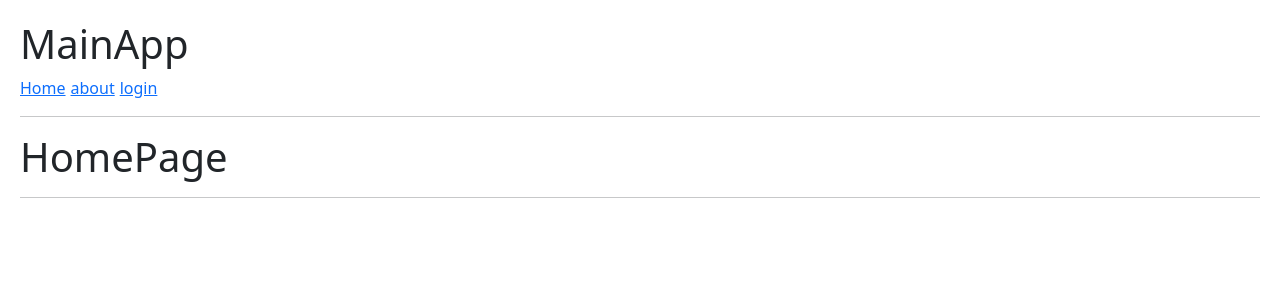
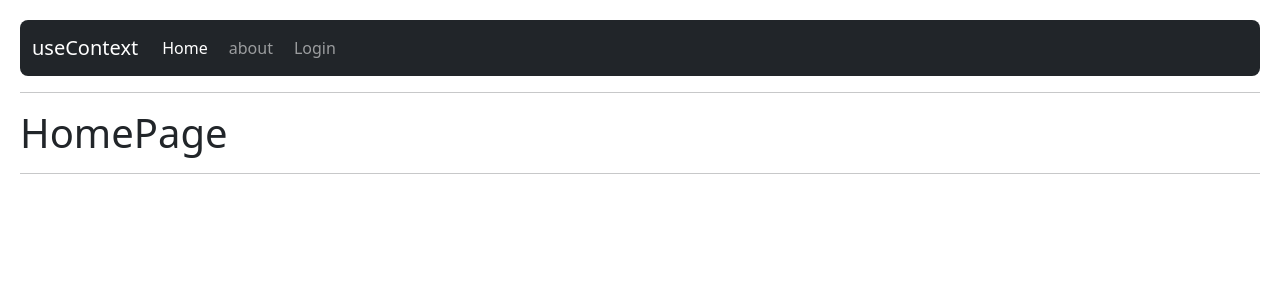
Before and after one commit to osmanjosue/05HookAppReact, a React (Vite) app: page / in a window 1280 px wide. Shown: the top 300 px of the page. Built offline with nearby package versions, Linux system fonts and the light colour scheme.

Commit message:
Seccion 11 => Clase: NavLink

```diff
--- a/src/09-useContext/MainApp.jsx
+++ b/src/09-useContext/MainApp.jsx
@@ -9,7 +9,6 @@
 export const MainApp = () => {
   return (
     <>
-      <h1>MainApp</h1>
       <Navbar/>
       <hr />
 
--- a/src/09-useContext/Navbar.jsx
+++ b/src/09-useContext/Navbar.jsx
@@ -1,11 +1,44 @@
-import { Link } from "react-router-dom";
+import { Link, NavLink } from 'react-router-dom';
 
 export const Navbar = () => {
   return (
-    <>
-      <Link to="/">Home</Link>
-      <Link to="/about">about</Link>
-      <Link to="/login">login</Link>
-    </>
+    <nav className="navbar navbar-expand-lg navbar-dark bg-dark rounded-3">
+      <div className="container-fluid">
+        <Link
+          className="navbar-brand"
+          to="/">
+          useContext
+        </Link>
+        <div
+          className="collapse navbar-collapse"
+          id="navbarNav">
+          <ul className="navbar-nav">
+            <NavLink
+              className={({ isActive }) =>
+                `nav-link ${isActive ? 'active' : ''}`
+              }
+              to="/">
+              Home
+            </NavLink>
+
+            <NavLink
+              className={({ isActive }) =>
+                `nav-link ${isActive ? 'active' : ''}`
+              }
+              to="/about">
+              about
+            </NavLink>
+
+            <NavLink
+              className={({ isActive }) =>
+                `nav-link ${isActive ? 'active' : ''}`
+              }
+              to="/login">
+              Login
+            </NavLink>
+          </ul>
+        </div>
+      </div>
+    </nav>
   );
 };
```
